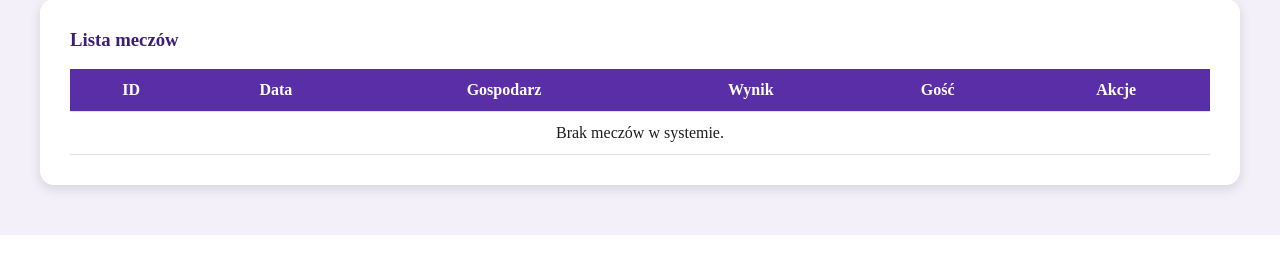
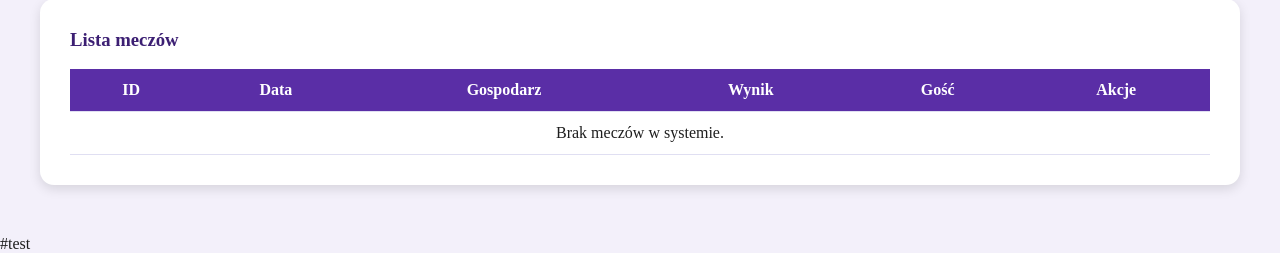
Before and after one commit to KatarzynaAdamskaDev/cloud-application, a Flask app: template templates/admin_mecze.html in a window 1280 px wide. Shown: the part 723-976 px from the top of the page. Run offline with Flask 3, Linux system fonts and the light colour scheme; the template is opened without the code that fills it, so the values that code supplies are empty.

Commit message:
Add test comment to admin_mecze.html

```diff
--- a/templates/admin_mecze.html
+++ b/templates/admin_mecze.html
@@ -119,3 +119,4 @@
 
 </body>
 </html>
+#test
```
